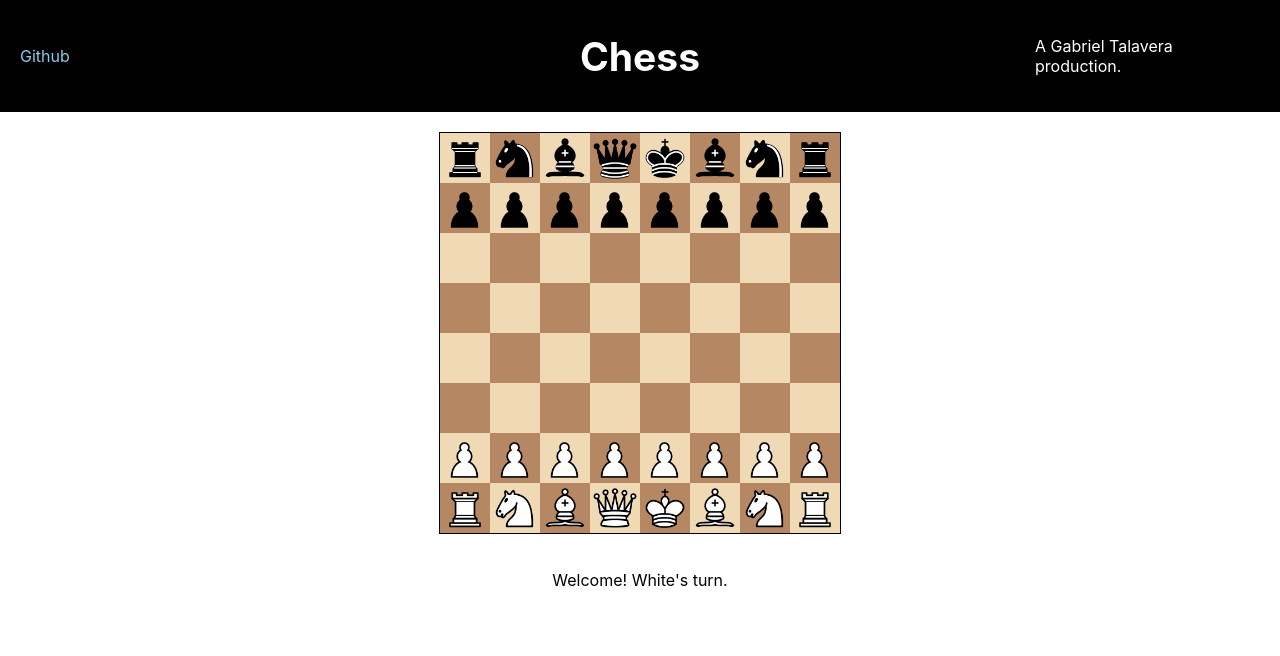
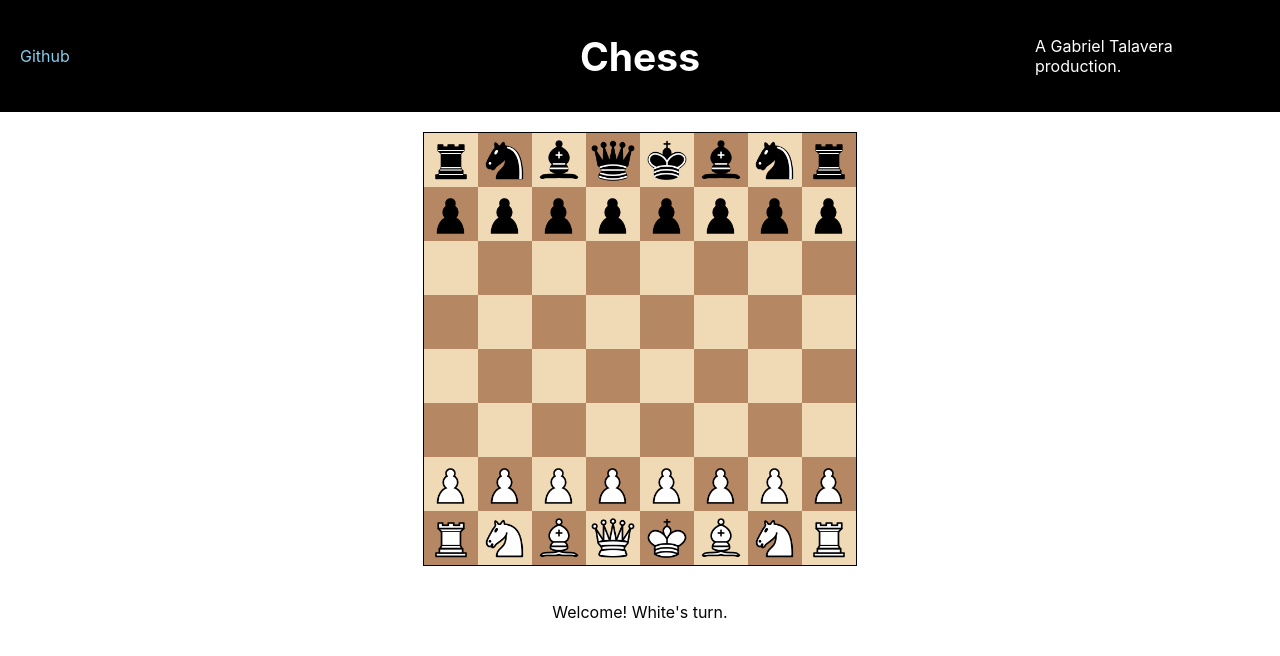
Before and after one commit to gabrieltal/chess, a React (Create React App) app: page / in a window 1280 px wide. Shown: the top 656 px of the page. Built offline with nearby package versions, Linux system fonts and the light colour scheme.

Commit message:
Updated square component to determine if the piece was selected to add a yellow border

```diff
--- a/src/App.css
+++ b/src/App.css
@@ -17,6 +17,10 @@
 
 .bg-light {
   background-color: #B58863;
+}
+
+.border-yellow {
+  border: 2px solid yellow !important;
 }
 
 /* Links/Text */
@@ -112,6 +116,7 @@ header {
   display: inline-block;
   text-align: center;
   vertical-align: bottom;
+  border: 2px solid transparent;
 }
 
 .square img {
--- a/src/components/square.jsx
+++ b/src/components/square.jsx
@@ -1,18 +1,26 @@
 import React from 'react';
 
 export default class Square extends React.Component {
-  squareColor(x, y) {
+  squareColor(x, y, piece) {
+    let colors;
+
     if (x % 2 === 0) {
-      return y % 2 === 0 ? 'bg-dark' : 'bg-light';
+      colors = y % 2 === 0 ? 'bg-dark' : 'bg-light';
     } else {
-      return y % 2 === 0 ? 'bg-light' : 'bg-dark';
+      colors = y % 2 === 0 ? 'bg-light' : 'bg-dark';
     }
+
+    if (piece && piece.selected) {
+      colors += ' border-yellow';
+    }
+
+    return colors;
   }
 
   render() {
     if (this.props.piece) {
       return (
-        <div className={`square ${this.squareColor(this.props.x, this.props.y)}`} onClick={this.props.onClick}>
+        <div className={`square ${this.squareColor(this.props.x, this.props.y, this.props.piece)}`} onClick={this.props.onClick}>
           <img src={this.props.piece.image} alt={this.props.piece.name}/>
         </div>
       );
```
